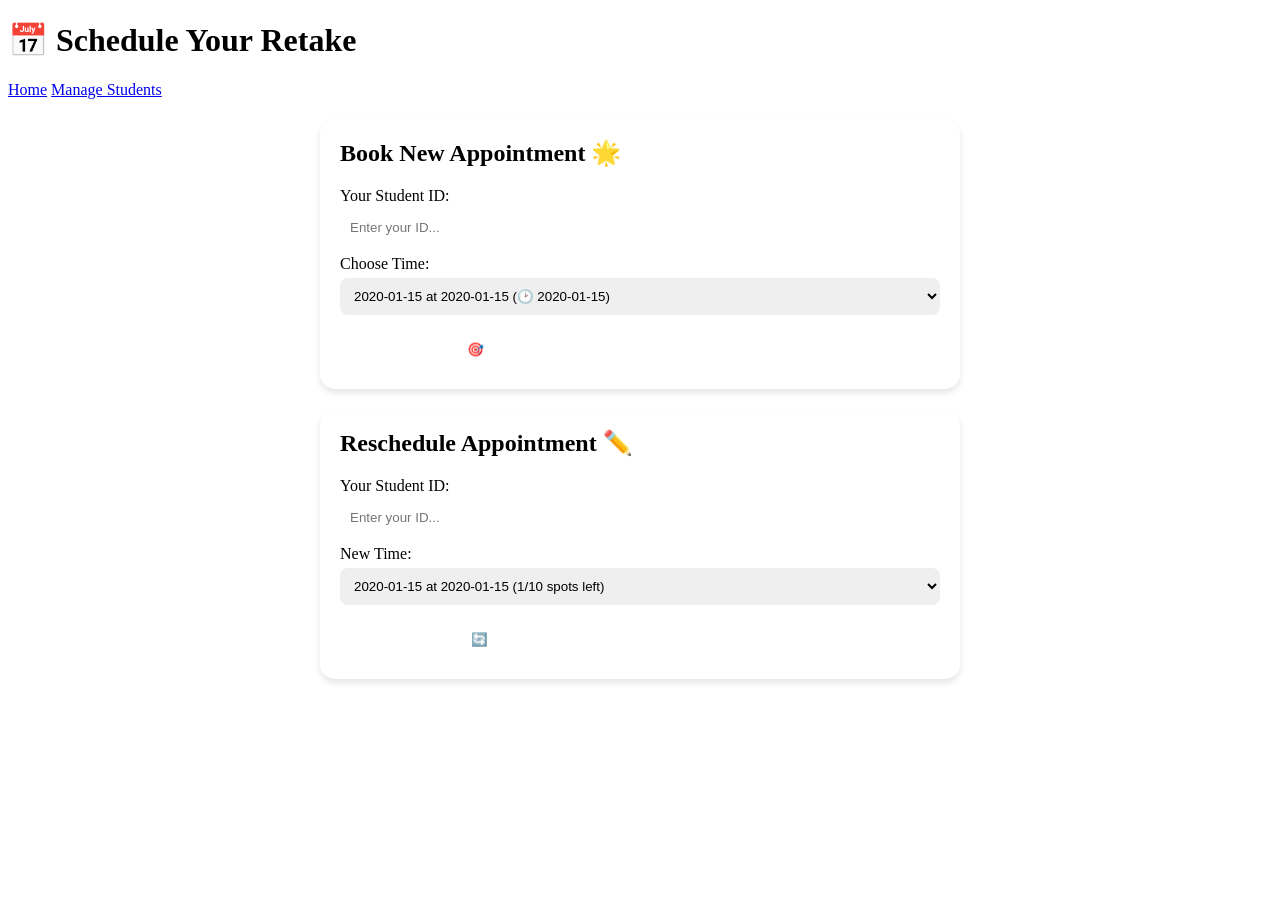
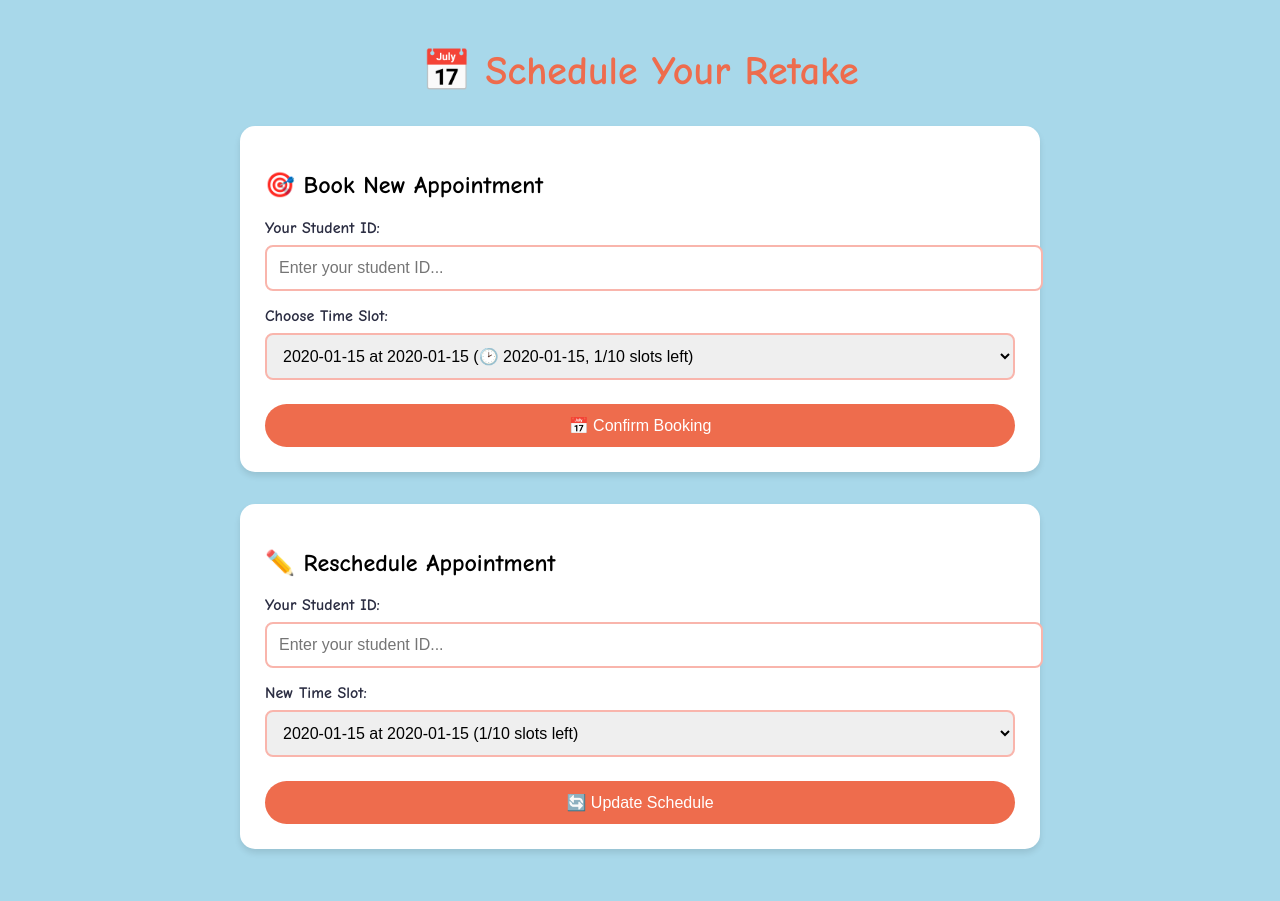
Before and after one commit to elilionel7/retake_scheduler, a Flask app: page /schedule in a window 1280 px wide. Before the commit the page ends 683 px from the top, so only its background shows below. Run offline with Flask 3, Linux system fonts and the light colour scheme; tables that the repository leaves empty hold one stand-in row (values such as "Sample post").

Commit message:
feat: Add booking summary page, optimize form performance with loading states, finalize UI consistency across scheduling components

```diff
--- a/app/routes/schedule_routes.py
+++ b/app/routes/schedule_routes.py
@@ -8,89 +8,74 @@ from dotenv import load_dotenv
 import os
 from app.models import Student, Retake, RetakeSchedule
 
-schedule_bp = Blueprint('schedule', __name__)
-@schedule_bp.route('/schedule', methods=['GET', 'POST'])
+schedule_bp = Blueprint("schedule", __name__)
+
+
+@schedule_bp.route("/schedule", methods=["GET", "POST"])
 def schedule():
-    if request.method == 'POST':
-        student_id = request.form['student_id']
-        schedule_id = request.form['schedule_id']
+    if request.method == "POST":
+        student_id = request.form["student_id"]
+        schedule_id = request.form["schedule_id"]
 
-        # Check if student exists and is authorized
         student = Student.query.filter_by(student_id=student_id).first()
         if not student:
             return "Student not found.", 404
         if not student.is_authorized:
             return "You are not authorized for a retake.", 403
 
-        # Check if the student already has an active scheduled retake
         existing_retake = Retake.query.filter_by(student_id=student_id).first()
         if existing_retake:
             return "You already have a scheduled retake.", 400
 
-        # Check if the selected schedule is valid
         selected_slot = RetakeSchedule.query.get(schedule_id)
         if not selected_slot:
             return "Invalid schedule slot.", 400
 
-        # Check capacity
         if selected_slot.current_bookings >= selected_slot.max_capacity:
             return "This time slot is fully booked.", 400
 
-        # Schedule the retake
-        new_retake = Retake(student_id=student_id, date=selected_slot.date, time=selected_slot.time)
+        new_retake = Retake(
+            student_id=student_id, date=selected_slot.date, time=selected_slot.time
+        )
         db.session.add(new_retake)
 
-        # Update the slot's current bookings
         selected_slot.current_bookings += 1
         db.session.commit()
 
-        # Send email to the instructor
-        # instructor_email = student.assigned_class.instructor.email
-        # msg = Message(
-        #     subject="Student Scheduled a Retake",
-        #     sender=os.getenv('MAIL_USERNAME'),
-        #     recipients=[instructor_email],
-        #     body=f"Student {student.name} ({student.student_id}) has scheduled a retake on {selected_slot.date} at {selected_slot.time}."
-        # )
-        # mail.send(msg)
-
         return "Retake scheduled successfully!"
 
-    # Fetch available slots
     available_slots = RetakeSchedule.query.filter(
         RetakeSchedule.current_bookings < RetakeSchedule.max_capacity
     ).all()
-    return render_template('schedule.html', available_slots=available_slots)
+    return render_template("schedule.html", available_slots=available_slots)
 
 
-
-@schedule_bp.route('/retakes/modify', methods=['PATCH'])
+@schedule_bp.route("/schedule/modify", methods=["PATCH"])
 def modify_retake():
     """Modify a student's existing retake schedule (one-time only)."""
     if not request.is_json:
         return jsonify({"error": "Expected JSON data"}), 400
 
     data = request.get_json()
-    student_id = data.get('student_id')
-    new_schedule_id = data.get('new_schedule_id')
+    student_id = data.get("student_id")
+    new_schedule_id = data.get("new_schedule_id")
 
     if not student_id or not new_schedule_id:
         return jsonify({"error": "Missing student_id or new_schedule_id"}), 400
 
-    # 1. Find the student's existing "Scheduled" retake
     existing_retake = Retake.query.filter_by(
-        student_id=student_id,
-        status='Scheduled'
+        student_id=student_id, status="Scheduled"
     ).first()
 
     if not existing_retake:
-        return jsonify({"error": "No active scheduled retake found for this student."}), 404
+        return (
+            jsonify({"error": "No active scheduled retake found for this student."}),
+            404,
+        )
 
-    # 2. Check if can_modify is still True
-    if not getattr(existing_retake, 'can_modify', True):
+    if not getattr(existing_retake, "can_modify", True):
         return jsonify({"error": "You have already modified your retake once."}), 400
 
-    # 3. Validate the new schedule slot
     new_slot = RetakeSchedule.query.get(new_schedule_id)
     if not new_slot:
         return jsonify({"error": "Invalid schedule slot"}), 400
@@ -98,13 +83,10 @@ def modify_retake():
     if new_slot.current_bookings >= new_slot.max_capacity:
         return jsonify({"error": "New schedule slot is fully booked"}), 400
 
-    # 4. Free the old slot
     old_slot = RetakeSchedule.query.filter_by(
-        date=existing_retake.date,
-        time=existing_retake.time
+        date=existing_retake.date, time=existing_retake.time
     ).first()
 
-    # 5. Attempt the update in a DB transaction
     try:
         if old_slot:
             old_slot.current_bookings -= 1
@@ -113,16 +95,35 @@ def modify_retake():
 
         existing_retake.date = new_slot.date
         existing_retake.time = new_slot.time
-        existing_retake.can_modify = False  # Student used their one chance
+        existing_retake.can_modify = False
 
         db.session.commit()
 
-        return jsonify({
-            "message": "Retake schedule updated successfully.",
-            "new_date": new_slot.date,
-            "new_time": new_slot.time
-        }), 200
+        return (
+            jsonify(
+                {
+                    "message": "Retake schedule updated successfully.",
+                    "new_date": new_slot.date,
+                    "new_time": new_slot.time,
+                }
+            ),
+            200,
+        )
 
     except Exception as e:
         db.session.rollback()
         return jsonify({"error": f"Database update failed: {str(e)}"}), 500
+
+
+@schedule_bp.route("/schedule/summary")
+def schedule_summary():
+    student_id = request.args.get("student_id")
+    if not student_id:
+        return "No student_id provided.", 400
+
+    retake = Retake.query.filter_by(student_id=student_id, status="Scheduled").first()
+
+    if not retake:
+        return f"No scheduled retake found for student {student_id}.", 404
+
+    return render_template("schedule_summary.html", retake=retake)
--- a/app/templates/add_student.html
+++ b/app/templates/add_student.html
@@ -72,7 +72,7 @@
     <div class="container">
       <h1>📚 Add New Student</h1>
       <div class="nav">
-        <a href="/manage">← Back to Manage</a>
+        <a href="/manage-students">← Back to Manage</a>
       </div>
 
       <div class="form-card">
--- a/app/templates/manage_students.html
+++ b/app/templates/manage_students.html
@@ -105,7 +105,7 @@
       <div class="nav">
         <a href="/">Home</a>
         <a href="/schedule">Schedule</a>
-        <a href="/add_student">Add Student</a>
+        <a href="/add-student">Add Student</a>
       </div>
 
       <input
--- a/app/templates/schedule.html
+++ b/app/templates/schedule.html
@@ -1,110 +1,222 @@
-<!-- app/templates/schedule.html -->
 <!DOCTYPE html>
 <html>
   <head>
     <title>Schedule Retake</title>
     <style>
-      /* Add the same styles from home.html + */
+      :root {
+        --primary: #a8d8ea;
+        --secondary: #f9b5ac;
+        --accent: #ee6c4d;
+        --text: #2b2d42;
+      }
+      body {
+        font-family: 'Comic Neue', cursive;
+        margin: 0;
+        padding: 20px;
+        background: var(--primary);
+        min-height: 100vh;
+      }
+      .container {
+        max-width: 800px;
+        margin: 0 auto;
+        position: relative;
+      }
+      h1 {
+        color: var(--accent);
+        text-align: center;
+        margin-bottom: 2rem;
+        font-size: 2.5em;
+      }
       .form-section {
         background: white;
-        padding: 20px;
+        padding: 25px;
         border-radius: 15px;
-        margin: 20px auto;
-        max-width: 600px;
+        margin: 2rem auto;
         box-shadow: 0 4px 6px rgba(0, 0, 0, 0.1);
-      }
-      .form-section h2 {
-        color: var(--accent);
-        margin-top: 0;
       }
       label {
         display: block;
-        margin: 10px 0 5px;
+        margin: 1rem 0 0.5rem;
         color: var(--text);
+        font-weight: 700;
       }
       input,
       select {
         width: 100%;
-        padding: 10px;
+        padding: 12px;
         border: 2px solid var(--secondary);
         border-radius: 8px;
+        font-size: 16px;
+        transition: border-color 0.3s;
+      }
+      input:focus,
+      select:focus {
+        border-color: var(--accent);
+        outline: none;
       }
       button {
         background: var(--accent);
         color: white;
         border: none;
-        padding: 12px 25px;
+        padding: 12px 30px;
         border-radius: 25px;
-        margin-top: 15px;
+        margin-top: 1.5rem;
         cursor: pointer;
-        transition: transform 0.3s;
+        font-size: 16px;
+        width: 100%;
+        transition: transform 0.3s, opacity 0.3s;
       }
-      button:hover {
+      button:hover:not(:disabled) {
         transform: translateY(-2px);
+        opacity: 0.9;
+      }
+      button:disabled {
+        opacity: 0.7;
+        cursor: not-allowed;
       }
       .slot-info {
         font-size: 0.9em;
         color: #666;
+        display: block;
+        margin-top: 0.25rem;
+      }
+      .loading {
+        position: relative;
+        pointer-events: none;
+      }
+      .loading::after {
+        content: '';
+        position: absolute;
+        right: 1rem;
+        top: 50%;
+        transform: translateY(-50%);
+        width: 20px;
+        height: 20px;
+        border: 3px solid rgba(255, 255, 255, 0.3);
+        border-top-color: white;
+        border-radius: 50%;
+        animation: spin 1s linear infinite;
+      }
+      @keyframes spin {
+        to {
+          transform: translateY(-50%) rotate(360deg);
+        }
       }
     </style>
+    <link
+      href="https://fonts.googleapis.com/css2?family=Comic+Neue:wght@400;700&display=swap"
+      rel="stylesheet"
+    />
   </head>
   <body>
     <div class="container">
       <h1>📅 Schedule Your Retake</h1>
-      <div class="nav">
-        <a href="/">Home</a>
-        <a href="/manage">Manage Students</a>
-      </div>
 
+      <!-- Book New Appointment Form -->
       <div class="form-section">
-        <h2>Book New Appointment 🌟</h2>
+        <h2>🎯 Book New Appointment</h2>
         <form method="POST">
           <label>Your Student ID:</label>
           <input
             type="text"
             name="student_id"
             required
-            placeholder="Enter your ID..."
+            placeholder="Enter your student ID..."
           />
 
-          <label>Choose Time:</label>
+          <label>Choose Time Slot:</label>
           <select name="schedule_id" required>
             {% for slot in available_slots %}
             <option value="{{ slot.id }}">
-              {{ slot.date }} at {{ slot.time }} (🕑 {{ slot.time }})
+              {{ slot.date }} at {{ slot.time }}
+              <span class="slot-info"
+                >(🕑 {{ slot.time }}, {{ slot.current_bookings }}/{{
+                slot.max_capacity }} slots left)</span
+              >
             </option>
             {% endfor %}
           </select>
-          <button type="submit">Confirm Booking 🎯</button>
+          <button type="submit">📅 Confirm Booking</button>
         </form>
       </div>
 
       <div class="form-section">
-        <h2>Reschedule Appointment ✏️</h2>
+        <h2>✏️ Reschedule Appointment</h2>
         <form id="modify-form">
           <label>Your Student ID:</label>
           <input
             type="text"
             id="mod_student_id"
             required
-            placeholder="Enter your ID..."
+            placeholder="Enter your student ID..."
           />
 
-          <label>New Time:</label>
+          <label>New Time Slot:</label>
           <select id="new_schedule_id" required>
             {% for slot in available_slots %}
             <option value="{{ slot.id }}">
               {{ slot.date }} at {{ slot.time }}
               <span class="slot-info"
-                >({{ slot.current_bookings }}/{{ slot.max_capacity }} spots
+                >({{ slot.current_bookings }}/{{ slot.max_capacity }} slots
                 left)</span
               >
             </option>
             {% endfor %}
           </select>
-          <button type="submit">Update Schedule 🔄</button>
+          <button type="submit">🔄 Update Schedule</button>
         </form>
       </div>
     </div>
+
+    <script>
+      document
+        .getElementById('modify-form')
+        .addEventListener('submit', async function (e) {
+          e.preventDefault();
+          const form = e.target;
+          const button = form.querySelector('button[type="submit"]');
+          const studentId = document
+            .getElementById('mod_student_id')
+            .value.trim();
+          const newScheduleId =
+            document.getElementById('new_schedule_id').value;
+
+          if (!studentId || !newScheduleId) {
+            alert('Please fill out all fields.');
+            return;
+          }
+
+          try {
+            button.disabled = true;
+            button.classList.add('loading');
+
+            const response = await fetch('/schedule/modify', {
+              method: 'PATCH',
+              headers: { 'Content-Type': 'application/json' },
+              body: JSON.stringify({
+                student_id: studentId,
+                new_schedule_id: newScheduleId,
+              }),
+            });
+
+            const data = await response.json();
+
+            if (response.ok) {
+              alert(
+                `✅ Success!\n${data.message}\nNew time: ${data.new_date} at ${data.new_time}`
+              );
+              window.location.href = `/schedule/summary?student_id=${studentId}`;
+            } else {
+              alert(`❌ Error: ${data.error || 'Unknown error occurred'}`);
+            }
+          } catch (error) {
+            console.error('Error:', error);
+            alert('⚠️ Network error - Please check your connection');
+          } finally {
+            button.disabled = false;
+            button.classList.remove('loading');
+          }
+        });
+    </script>
   </body>
 </html>
```
Also changed, not shown: app/templates/schedule_summary.html (added, +38 -0 lines).
